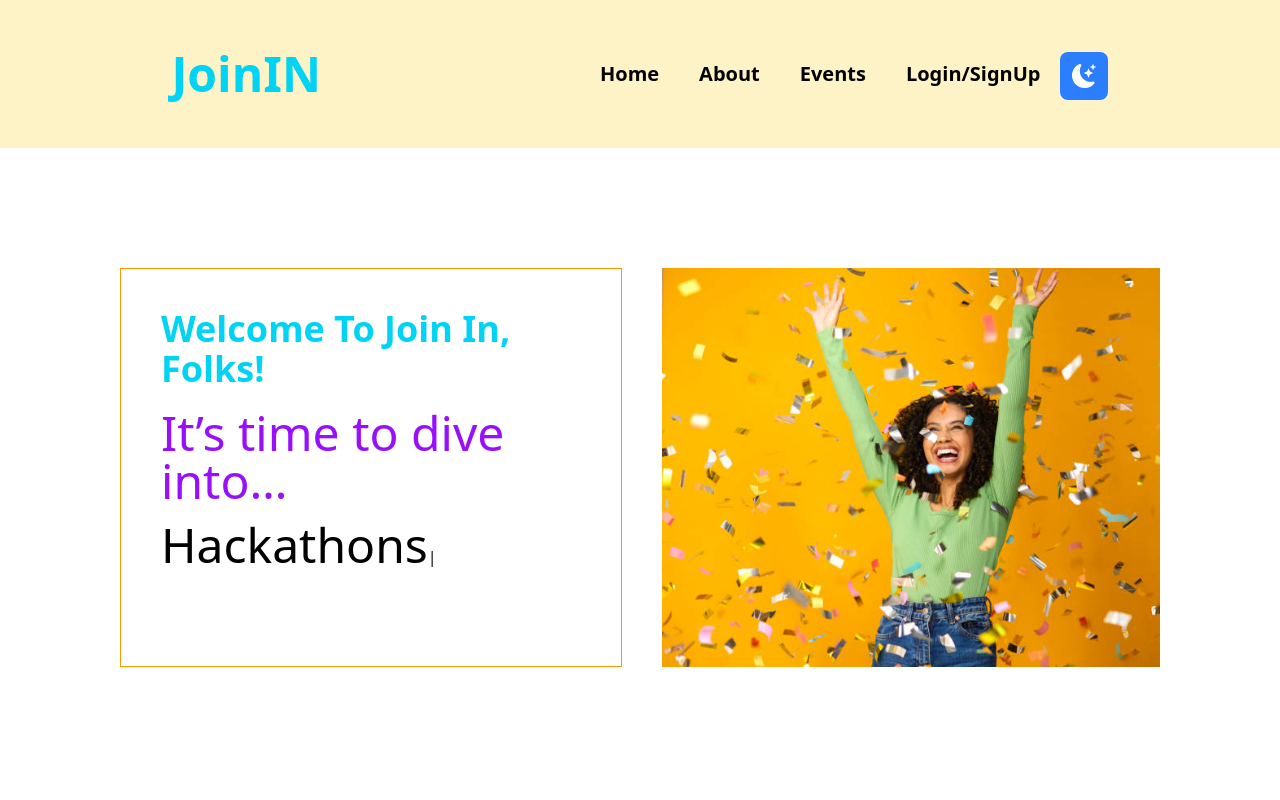
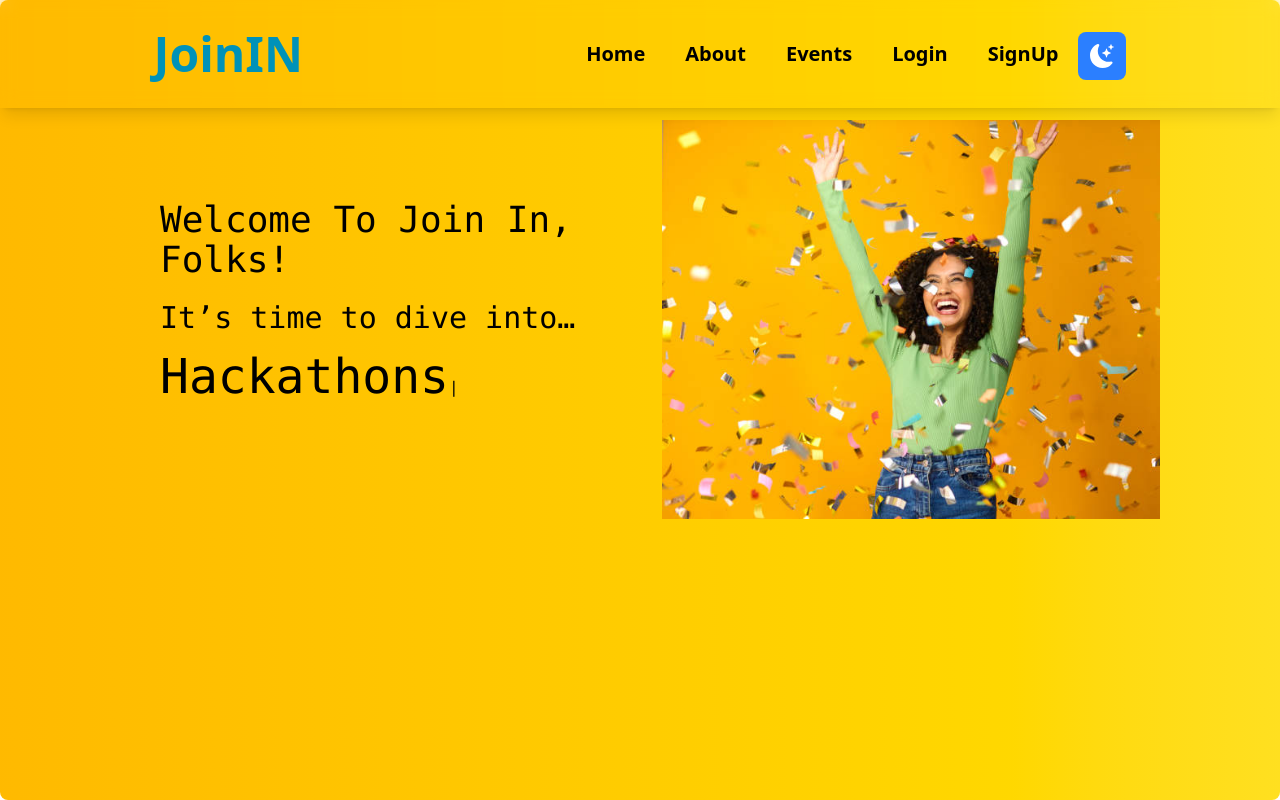
Before and after one commit to AbhipsaMohapatra/joinin-frontend, a React (Vite) app: page / in a window 1280 px wide. Built offline with nearby package versions, Linux system fonts and the light colour scheme.

Commit message:
Added pages

```diff
--- a/package.json
+++ b/package.json
@@ -12,10 +12,12 @@
   "dependencies": {
     "@reduxjs/toolkit": "^2.8.2",
     "@tailwindcss/vite": "^4.1.11",
+    "motion": "^12.23.12",
     "react": "^19.1.0",
     "react-dom": "^19.1.0",
     "react-icons": "^5.5.0",
     "react-redux": "^9.2.0",
+    "swiper": "^11.2.10",
     "tailwindcss": "^4.1.11",
     "typed.js": "^2.1.0"
   },
--- a/src/App.jsx
+++ b/src/App.jsx
@@ -3,6 +3,9 @@ import './App.css'
 import Navbar from './components/Navbar'
 import {Route,Routes,BrowserRouter} from 'react-router-dom';
 import Home from './components/Home';
+import MainPage from './components/MainPage';
+import About from './components/About';
+import Events from './components/Events';
 
 function App() {
 
@@ -14,6 +17,8 @@ function App() {
        <Navbar/>
        <Routes>
         <Route path='/' element={<Home/>}/>
+        <Route path='/about' element={<About/>}/>
+        <Route path='/events' element={<Events/>}/>
 
        </Routes>
      </BrowserRouter>
--- /dev/null
+++ b/src/components/About.jsx
@@ -0,0 +1,39 @@
+import React from 'react'
+import { motion ,useInView} from "motion/react"
+import { useRef } from 'react'
+
+
+const About = () => {
+    const sectionRef = useRef(null);
+    const isinView = useInView(sectionRef,{once:true})
+  return (
+    <motion.section ref={sectionRef}
+     initial={{opacity:0,y:50}}
+     animate={isinView?{opacity:1,y:0}:{}}
+     transition={{ duration: 0.8, ease: "easeOut" }}
+     className=' p-10 sm:p-20 bg-gradient-to-r from-yellow-400 to-amber-200 dark:bg-slate-700 dark:bg-none rounded-lg'>
+        <div className='p-10 flex flex-col sm:flex-row gap-5 sm:gap-0  items-center'>
+            <div className='w-full sm:w-1/2 mt-20 sm:mt-0'>
+                <img src="/AboutUsPic.jpg" alt="about us" />
+            </div>
+            <div className='w-full sm:w-1/3  text-black dark:text-white p-5 flex flex-col gap-5 sm:gap-2'>
+            <div className='w-1/2'>
+
+                <h2 className='text-left text-2xl sm:text-3xl capitalize hover:cursor-pointer group '>About Us
+
+                <div className='h-[3px] bg-current w-0 transition-all duration-500 group-hover:w-full'></div>
+                </h2>
+            </div>
+
+                <div className='text-[22px] '>
+                    Lorem ipsum dolor, sit amet consectetur adipisicing elit. Eum iure sit explicabo nihil in tenetur sequi modi veritatis. Quae incidunt veniam placeat voluptatibus iusto harum? Nisi perspiciatis neque distinctio consectetur molestias accusantium accusamus dolores!
+                </div>
+            </div>
+        </div>
+
+
+    </motion.section>
+  )
+}
+
+export default About
--- /dev/null
+++ b/src/components/Events.jsx
@@ -0,0 +1,24 @@
+import React, { useRef, useState } from 'react';
+// Import Swiper React components
+import { Swiper, SwiperSlide } from 'swiper/react';
+
+// Import Swiper styles
+import 'swiper/css';
+import 'swiper/css/pagination';
+
+
+
+// import required modules
+import { Pagination } from 'swiper/modules';
+
+const Events = () => {
+  return (
+
+    <section>
+
+    </section>
+
+  )
+}
+
+export default Events
--- a/src/components/Home.jsx
+++ b/src/components/Home.jsx
@@ -1,8 +1,11 @@
 import React from "react";
 import Typed from "typed.js";
-
+import { useRef } from "react";
+import { motion,useInView } from "motion/react";
 const Home = () => {
   const el = React.useRef(null);
+  const sectionRef = useRef(null);
+  const isinView = useInView(sectionRef,{once:true});
 
   React.useEffect(() => {
     const typed = new Typed(el.current, {
@@ -23,27 +26,34 @@ const Home = () => {
 
 
   return (
-    <section className="dark:bg-slate-700 p-10 sm:p-30">
+    <motion.section
+     ref={sectionRef}
+     initial={{opacity:0,y:50}}
+     animate={isinView?{opacity:1,y:0}:{}}
+     transition={{ duration: 0.8, ease: "easeOut" }}
+     className="min-h-[100vh] container-fluid bg-gradient-to-l from-yellow-300 to-amber-400 dark:bg-slate-700 dark:bg-none p-10 sm:p-30  rounded-lg font-mono">
       <div className="container flex flex-col-reverse sm:flex-row gap-6 sm:gap-10 mx-auto">
-        <div className="w-full sm:w-1/2 border border-amber-500 p-10 dark:text-white ">
-          <p className="capitalize text-4xl font-bold text-cyan-400">
+        <div className="w-full sm:w-1/2 my-20 sm:my-10   p-10 dark:text-white ">
+          <p className="capitalize text-2xl sm:text-4xl  dark:text-cyan-400">
             Welcome to Join In, Folks!
 
 
           </p>
 
 
-           <p className="text-5xl mt-5 mb-4 text-purple-600">It’s time to dive into…</p>
+           <p className="text-xl sm:text-3xl mt-5 mb-4 ">It’s time to dive into…</p>
 
 
 
-          <span className="text-5xl" ref={el}/>
+          <span className="text-4xl sm:text-5xl" ref={el}/>
         </div>
-        <div className="w-full sm:w-1/2">
+        <div className="w-full sm:w-1/2 mt-20 sm:mt-0">
           <img src="../winnerPic3.jpg" className="" />
         </div>
       </div>
-    </section>
+    </motion.section>
+
+
   );
 };
 
--- /dev/null
+++ b/src/components/MainPage.jsx
@@ -0,0 +1,17 @@
+import React from 'react'
+import Home from './Home'
+import About from './About'
+import Events from './Events'
+
+const MainPage = () => {
+  return (
+    <>
+     <Home/>
+     <About/>
+     <Events/>
+
+    </>
+  )
+}
+
+export default MainPage
--- a/src/components/Navbar.jsx
+++ b/src/components/Navbar.jsx
@@ -2,6 +2,7 @@ import React from "react";
 import { useState, useEffect } from "react";
 import { IoSunnySharp } from "react-icons/io5";
 import { BsMoonStarsFill } from "react-icons/bs";
+import { NavLink } from "react-router-dom";
 const Navbar = () => {
   const [mode, setMode] = useState(() => {
     return localStorage.getItem("themeN") || "light";
@@ -25,12 +26,14 @@ const Navbar = () => {
   };
 
   return (
-    <nav className="bg-amber-100 dark:bg-slate-600 dark:text-white p-7 sm:p-8">
+    <nav className="  p-7 sm:p-3 fixed dark:text-white top-0 left-0 w-full backdrop-blur-sm shadow-lg">
       <div className="flex   flex-col sm:flex-row sm:justify-around sm:items-center">
         <div className="flex justify-between items-center">
           <div className="">
 
-            <h2 className="text-5xl text-cyan-400 font-semibold">JoinIN</h2>
+            <h2 className="text-5xl text-cyan-600 dark:text-cyan-300 font-semibold cursor-pointer">
+              <a href="/">JoinIN</a>
+              </h2>
           </div>
           <div
             className="flex gap-2 items-center sm:hidden"
@@ -56,7 +59,7 @@ const Navbar = () => {
                 className="w-auto p-3 bg-blue-500 text-xl rounded-lg hover:cursor-pointer hover:scale-110 hover:transistion-all hover:duration-150"
                 onClick={toggleTheme}
               >
-                {mode === "dark" ? "☀ Light" : "🌙 Dark"}
+                {mode === "dark" ? <IoSunnySharp className="text-2xl"/> :  <BsMoonStarsFill className="text-2xl text-white"/>}
               </button>
             </div>
           </div>
@@ -67,24 +70,29 @@ const Navbar = () => {
             className={` sm:flex flex-col sm:flex-row gap-3 sm:gap-10 sm:my-0 ${ham?"":"hidden"}`}
             id="list"
           >
-            <li className="text-center hover:scale-125 hover:cursor-pointer hover:transition-all hover:duration-150 hover:ease-in-out">
+            <li className="text-center hover:underline hover:cursor-pointer hover:transition-all hover:duration-150 hover:ease-in-out">
+              <NavLink className="text-xl font-bold " to="/">
+                Home
+              </NavLink>
+            </li>
+            <li className="list">
+              <NavLink className="text-xl font-bold " to="/about">
+                About
+              </NavLink>
+            </li>
+            <li className="list">
+              <NavLink className="text-xl font-bold " to="/events">
+                Events
+              </NavLink>
+            </li>
+            <li className="list">
               <a className="text-xl font-bold " href="">
-                Home
+                Login
               </a>
             </li>
             <li className="list">
               <a className="text-xl font-bold " href="">
-                About
-              </a>
-            </li>
-            <li className="list">
-              <a className="text-xl font-bold " href="">
-                Events
-              </a>
-            </li>
-            <li className="list">
-              <a className="text-xl font-bold " href="">
-                Login/SignUp
+                SignUp
               </a>
             </li>
           </ul>
--- a/src/index.css
+++ b/src/index.css
@@ -2,5 +2,5 @@
 @custom-variant dark (&:where(.dark, .dark *));
 
 .list{
-    @apply text-center hover:scale-125 hover:cursor-pointer hover:transition-all hover:duration-150 hover:ease-in-out
+    @apply text-center hover:underline hover:cursor-pointer hover:transition-all hover:duration-150 hover:ease-in-out
 }
```
Also changed, not shown: public/AboutUsPic.jpg (added), 1 other file (tests, documents, lock files or other folders).
